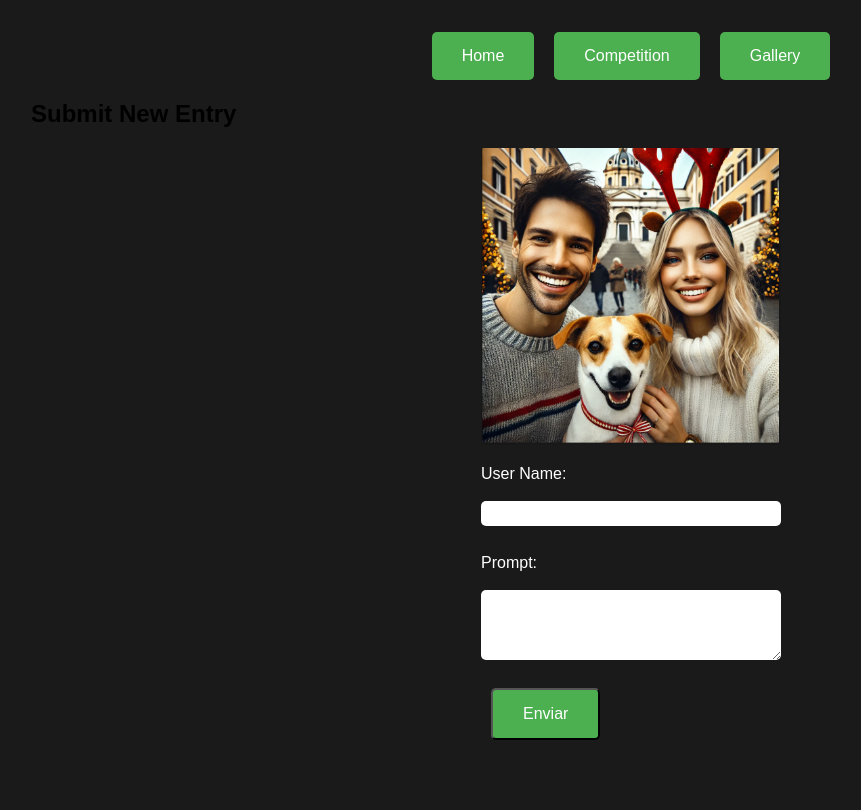
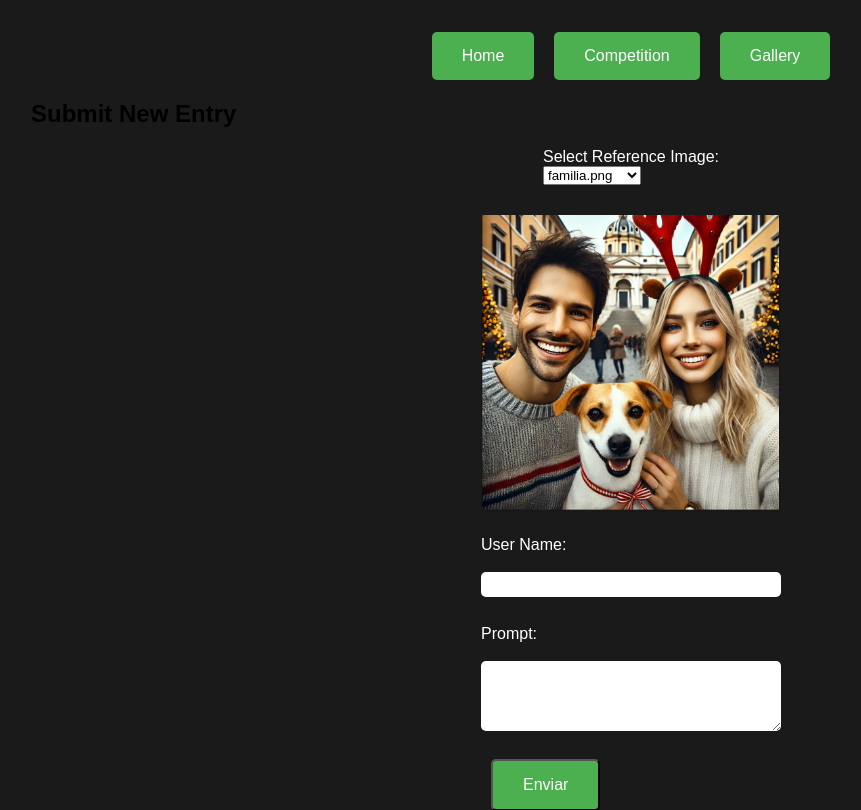
Before and after one commit to jirivchi1/indora, a Flask app: page /submit in a window 1280 px wide. Shown: the top 810 px of the page, without its empty margins (9-870 px from the left). Before the commit the page ends 740 px from the top, so only its background shows below. Run offline with Flask 3, Linux system fonts and the light colour scheme.

Commit message:
add selector in submit.html to use more than one picture

```diff
--- a/app/routes.py
+++ b/app/routes.py
@@ -1,4 +1,4 @@
-from flask import Blueprint, render_template, request, redirect, url_for, flash
+from flask import Blueprint, render_template, request, redirect, url_for, flash, current_app
 from pymongo import MongoClient
 from openai import OpenAI
 from .tasks import generate_image_task
@@ -9,6 +9,9 @@ import os
 # Cargar variables de entorno
 load_dotenv()
 
+# Crear el Blueprint primero
+routes = Blueprint("routes", __name__)
+
 # Conectar a MongoDB y OpenAI
 mongo_client = MongoClient(os.getenv("MONGODB_URI"))
 openai_client = OpenAI(api_key=os.getenv("OPENAI_API_KEY"))
@@ -18,8 +21,6 @@ embedding_service = EmbeddingService(mongo_client, openai_client)
 
 db = mongo_client["image_generation"]
 questions_collection = db["questions"]
-
-routes = Blueprint("routes", __name__)
 
 def collection_exists(db, collection_name):
     return collection_name in db.list_collection_names()
@@ -56,13 +57,14 @@ def submit():
     if request.method == "POST":
         user_name = request.form.get("user_name")
         prompt = request.form.get("prompt")
+        selected_image = request.form.get("selected_image", "familia.png")
 
         if not collection_exists(db, "questions"):
             questions_collection.create_index("user_name")
 
         question = {
             "user_name": user_name,
-            "image_path": "images/original/first.jpg",
+            "image_path": f"images/submit/{selected_image}",
             "prompt": prompt,
             "category": "competition",
             "status": "pending",
@@ -73,4 +75,11 @@ def submit():
         flash("Tu solicitud ha sido enviada y la imagen se generará pronto.")
         return redirect(url_for("routes.competition"))
 
-    return render_template("submit.html")
+    # Obtener lista de imágenes disponibles
+    submit_folder = os.path.join(current_app.static_folder, 'images', 'submit')
+    available_images = [
+        f for f in os.listdir(submit_folder)
+        if f.lower().endswith(('.png', '.jpg', '.jpeg', '.gif'))
+    ]
+
+    return render_template("submit.html", available_images=available_images)
--- a/app/templates/submit.html
+++ b/app/templates/submit.html
@@ -1,7 +1,5 @@
 {% extends "base.html" %}
-
 {% block title %}Submit - Image Gallery{% endblock %}
-
 {% block navigation %}
     <a href="{{ url_for('routes.home') }}" class="nav-button">Home</a>
     <a href="{{ url_for('routes.competition') }}" class="nav-button">Competition</a>
@@ -12,20 +10,47 @@
 <div class="gallery-container">
     <h2>Submit New Entry</h2>
     <div class="submit-container">
-        <!-- Muestra la imagen -->
-        <img src="{{ url_for('static', filename='images/submit/familia.png') }}" alt="Original Image" class="gallery-img" style="max-width:300px; margin-bottom:20px;">
+        <!-- Selector de imagen -->
+        <div class="image-selector" style="margin-bottom: 20px;">
+            <label for="image-select" style="color:white;">Select Reference Image:</label><br>
+            <select id="image-select" onchange="updateImage()" style="margin-bottom: 10px;">
+                {% for image in available_images %}
+                    <option value="{{ image }}" {% if image == 'familia.png' %}selected{% endif %}>
+                        {{ image }}
+                    </option>
+                {% endfor %}
+            </select>
+        </div>
+
+        <!-- Contenedor de imagen -->
+        <div id="image-container">
+            <img id="reference-image" src="{{ url_for('static', filename='images/submit/familia.png') }}"
+                 alt="Reference Image"
+                 class="gallery-img"
+                 style="max-width:300px; margin-bottom:20px;">
+        </div>
 
         <!-- Formulario -->
         <form method="POST" action="{{ url_for('routes.submit') }}" class="submit-form">
+            <input type="hidden" id="selected_image" name="selected_image" value="familia.png">
             <label for="user_name" style="color:white;">User Name:</label><br>
             <input type="text" id="user_name" name="user_name" required style="margin-bottom:10px;"><br>
-
             <label for="prompt" style="color:white;">Prompt:</label><br>
             <textarea id="prompt" name="prompt" rows="4" cols="50" required style="margin-bottom:10px;"></textarea><br>
-
-            <!-- Botón de Enviar -->
             <button type="submit" class="nav-button">Enviar</button>
         </form>
     </div>
 </div>
+
+<script>
+function updateImage() {
+    const select = document.getElementById('image-select');
+    const image = document.getElementById('reference-image');
+    const hiddenInput = document.getElementById('selected_image');
+    const selectedImage = select.value;
+
+    image.src = "{{ url_for('static', filename='images/submit/') }}" + selectedImage;
+    hiddenInput.value = selectedImage;
+}
+</script>
 {% endblock %}
--- a/roadmap/comandos.txt
+++ b/roadmap/comandos.txt
@@ -1,2 +1,6 @@
 linux
+copiar
 cp ruta/al/directorio/inicio/1.jpg ruta/al/directorio/submit/
+
+renombar
+mv nombre_viejo nombre_nuevo
```
Also changed, not shown: app/static/images/submit/navidad.jpg (added), app/static/images/submit/navidad2.jpg (added).
